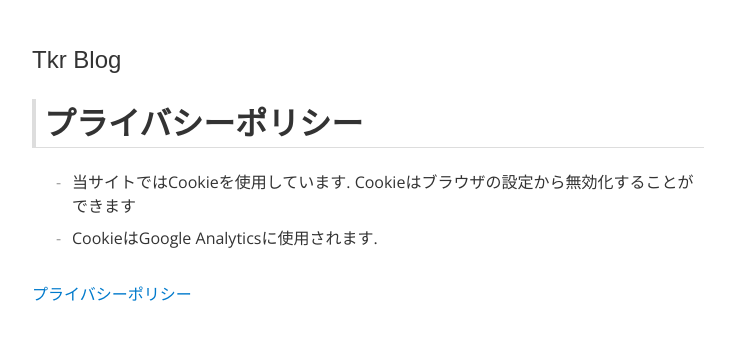
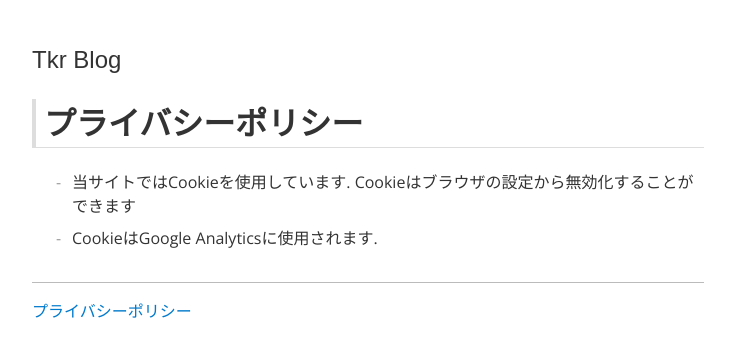
Before and after one commit to kgtkr/kgtkr.net, a Next.js app: page /privacy-policy in a window 1280 px wide. Shown: the top 356 px of the page, without its empty margins (272-1007 px from the left). Built offline with nearby package versions, Linux system fonts and the light colour scheme; a web font is replaced by a local one.

Commit message:
フッタの区切りを分かりやすく

```diff
--- a/pages/_app.tsx
+++ b/pages/_app.tsx
@@ -21,7 +21,9 @@ function App({ Component, pageProps, router }: AppProps) {
         <Link href="/">Tkr Blog</Link>
       </header>
       <Component {...pageProps} />
-      <footer style={{ marginTop: 32 }}>
+      <footer
+        style={{ marginTop: 32, paddingTop: 16, borderTop: "1px solid #bbb" }}
+      >
         <Link href="/privacy-policy">プライバシーポリシー</Link>
       </footer>
     </div>
```
